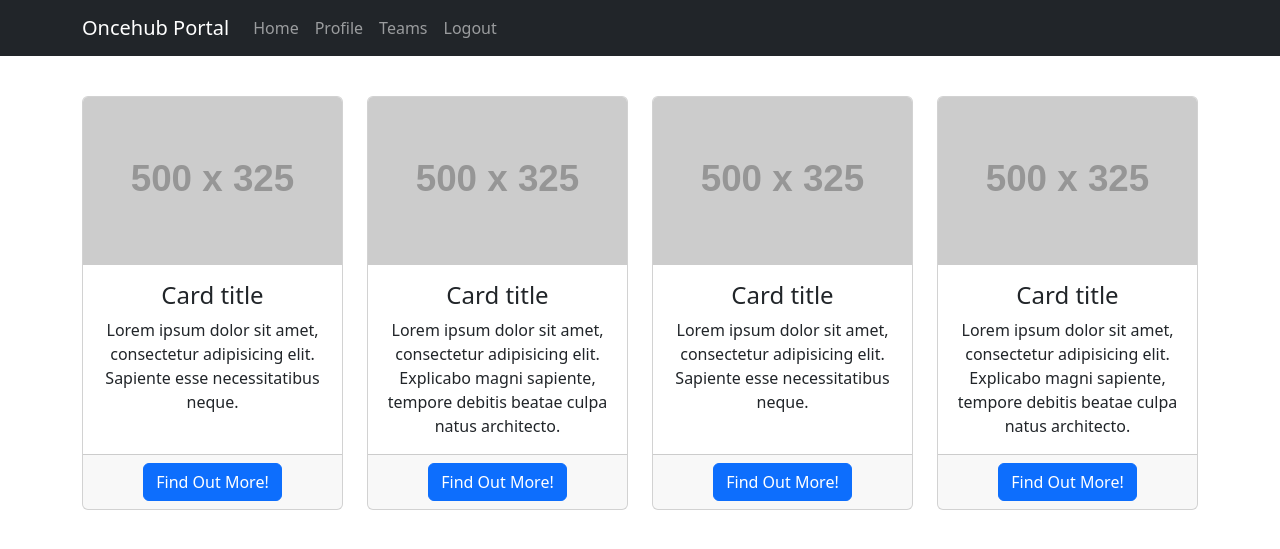
After one commit to ravi-ror/oncehub-portal, a Rails app: page /teams in a window 1280 px wide. The commit adds this page. Shown: the top 549 px of the page. Run offline with Rails 7, Linux system fonts and the light colour scheme; a user stored in the database is signed in; grey boxes labelled with a size stand in for pictures from a placeholder-image service; style sheets or scripts are compiled from the project's sources; some libraries are stand-ins or nearby versions.

Commit message:
Added teams route

```diff
--- /dev/null
+++ b/app/controllers/teams_controller.rb
@@ -0,0 +1,6 @@
+class TeamsController < ApplicationController
+    before_action :authenticate_user!
+
+    def index
+    end
+end
--- a/app/views/devise/sessions/new.html.erb
+++ b/app/views/devise/sessions/new.html.erb
@@ -1,6 +1,7 @@
 <div class="container login-container">
   <div class="row">
-    <div class="col-md-6 login-form-1">
+  <div class="col-md-12 py-5 px-4">
+    <div class="col-md-6 login-form-1 mx-auto">
       <h3>Sign-in</h3>
       <%= form_for(resource, as: resource_name, url: session_path(resource_name)) do |f| %>
         <div class="form-group">
@@ -25,3 +26,4 @@
     </div>
   </div>
 </div>
+</div>
--- a/app/views/layouts/application.html.erb
+++ b/app/views/layouts/application.html.erb
@@ -29,6 +29,9 @@
                 <a class="nav-link" href="/profile">Profile</a>
               </li>
               <li class="nav-item">
+                <a class="nav-link" href="/teams">Teams</a>
+              </li>
+              <li class="nav-item">
                 <%= link_to "Logout", "/logout", method: 'delete', class: "nav-link" %>
               </li>
             <% end %>
--- /dev/null
+++ b/app/views/teams/index.html.erb
@@ -0,0 +1,58 @@
+<br>
+<br>
+<br>
+<br>
+<div class="row text-center">
+  <div class="col-lg-3 col-md-6 mb-4">
+    <div class="card h-100">
+        <img class="card-img-top" src="http://placehold.it/500x325" alt="">
+        <div class="card-body">
+        <h4 class="card-title">Card title</h4>
+        <p class="card-text">Lorem ipsum dolor sit amet, consectetur adipisicing elit. Sapiente esse necessitatibus neque.</p>
+        </div>
+        <div class="card-footer">
+        <a href="#" class="btn btn-primary">Find Out More!</a>
+        </div>
+    </div>
+  </div>
+
+  <div class="col-lg-3 col-md-6 mb-4">
+    <div class="card h-100">
+        <img class="card-img-top" src="http://placehold.it/500x325" alt="">
+        <div class="card-body">
+        <h4 class="card-title">Card title</h4>
+        <p class="card-text">Lorem ipsum dolor sit amet, consectetur adipisicing elit. Explicabo magni sapiente, tempore debitis beatae culpa natus architecto.</p>
+        </div>
+        <div class="card-footer">
+        <a href="#" class="btn btn-primary">Find Out More!</a>
+        </div>
+    </div>
+  </div>
+
+  <div class="col-lg-3 col-md-6 mb-4">
+    <div class="card h-100">
+        <img class="card-img-top" src="http://placehold.it/500x325" alt="">
+        <div class="card-body">
+        <h4 class="card-title">Card title</h4>
+        <p class="card-text">Lorem ipsum dolor sit amet, consectetur adipisicing elit. Sapiente esse necessitatibus neque.</p>
+        </div>
+        <div class="card-footer">
+        <a href="#" class="btn btn-primary">Find Out More!</a>
+        </div>
+    </div>
+  </div>
+
+  <div class="col-lg-3 col-md-6 mb-4">
+    <div class="card h-100">
+        <img class="card-img-top" src="http://placehold.it/500x325" alt="">
+        <div class="card-body">
+        <h4 class="card-title">Card title</h4>
+        <p class="card-text">Lorem ipsum dolor sit amet, consectetur adipisicing elit. Explicabo magni sapiente, tempore debitis beatae culpa natus architecto.</p>
+        </div>
+        <div class="card-footer">
+        <a href="#" class="btn btn-primary">Find Out More!</a>
+        </div>
+    </div>
+  </div>
+
+</div>
--- a/config/routes.rb
+++ b/config/routes.rb
@@ -9,4 +9,5 @@ Rails.application.routes.draw do
     get 'edit-profile', :to => "user#edit_profile"
   end
   resources :user
+  resources :teams
 end
```
